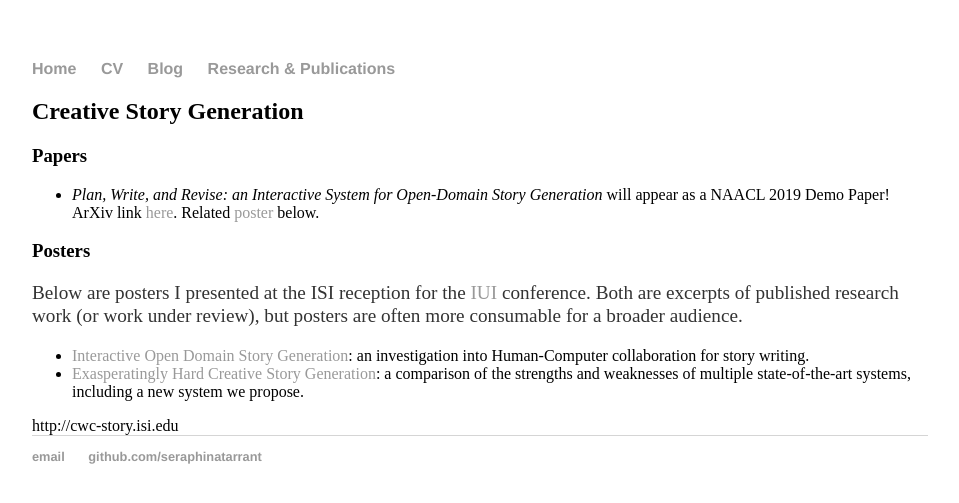
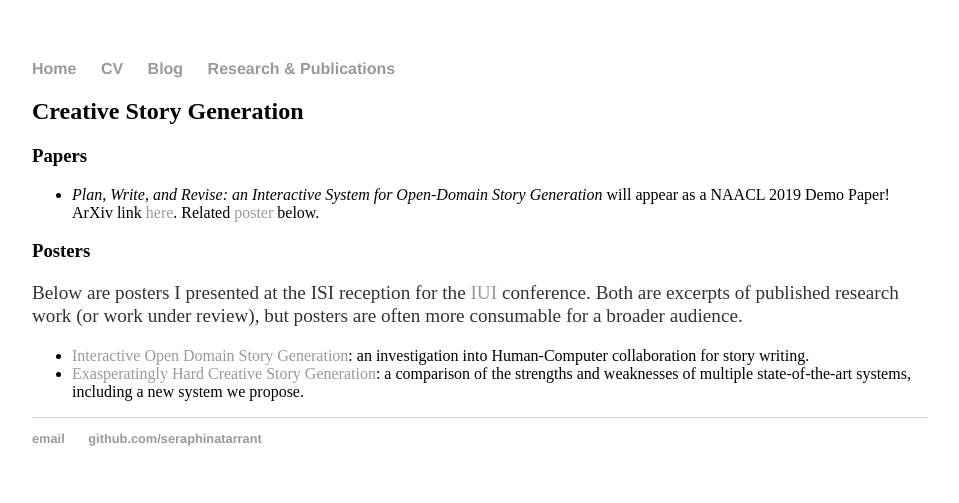
Before and after one commit to seraphinatarrant/seraphinatarrant.github.io, a Jekyll site: the page built from publications/index.html, in a window 1280 px wide. Shown: the top 503 px of the page, without its empty margins (160-1119 px from the left). Built offline with Jekyll 4.4.1, drawn with Linux system fonts in a browser that asks for light colours; some of the changed lines change nothing that is shown.

Commit message:
typo fix

```diff
--- a/publications/index.html
+++ b/publications/index.html
@@ -25,5 +25,3 @@ title: About Me
 
 
 </div><!-- /.blurb -->
-
-http://cwc-story.isi.edu
```
